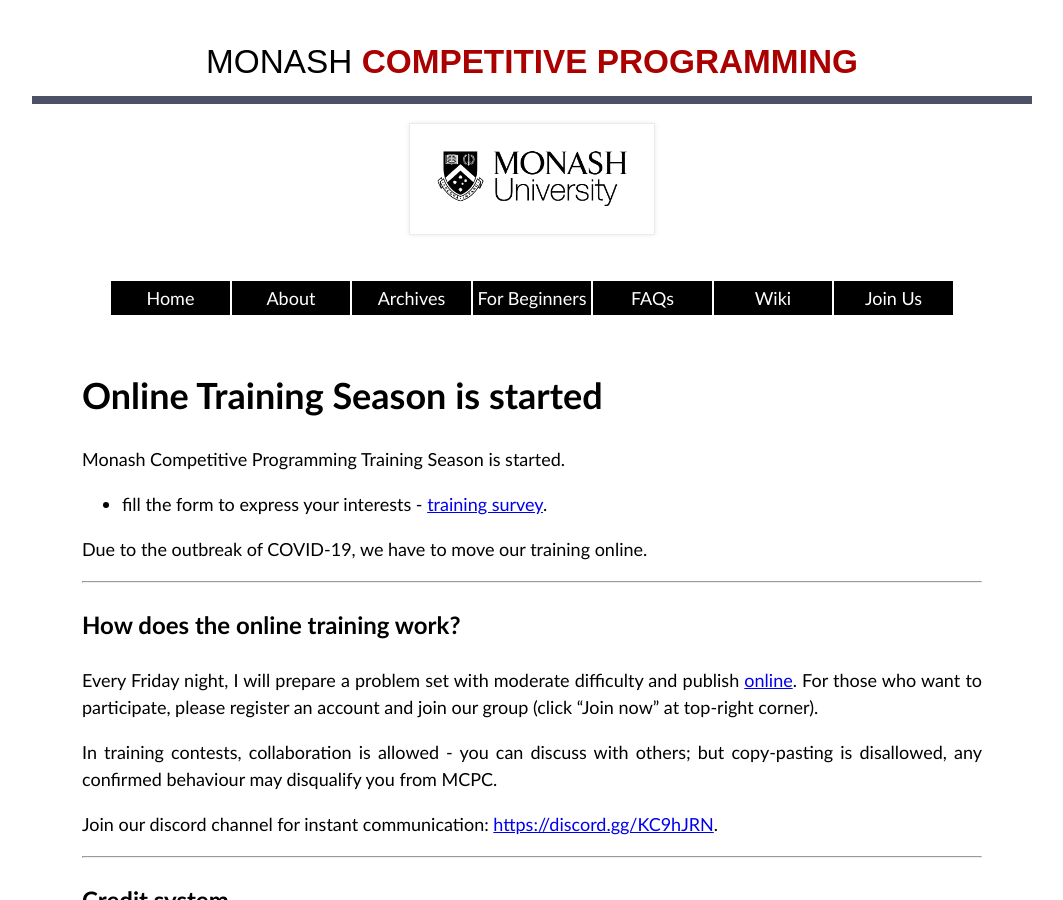
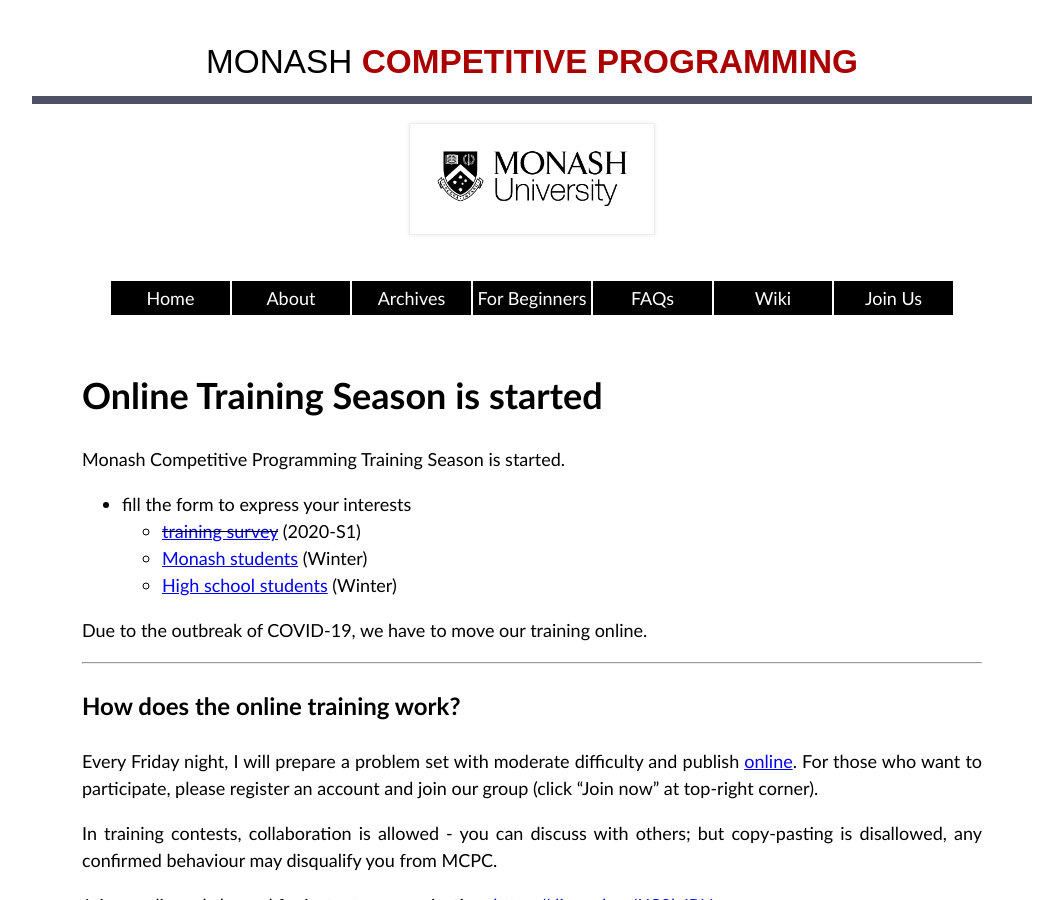
Before and after one commit to monash-programming-team/monash-programming-team.github.io, a Jekyll site: the page built from pages/training-2020S1.md, in a window 1280 px wide and 900 px high. Shown: the whole window, without its empty margins (128-1191 px from the left). Built offline with Jekyll 4.4.1, drawn with Linux system fonts in a browser that asks for light colours.

Commit message:
update form link

```diff
--- a/pages/training-2020S1.md
+++ b/pages/training-2020S1.md
@@ -7,7 +7,10 @@
 # Online Training Season is started
 
 Monash Competitive Programming Training Season is started.
-* fill the form to express your interests - [training survey](https://forms.gle/cYSeTNN3hFmQbChp8).
+* fill the form to express your interests
+  * ~~[training survey](https://forms.gle/cYSeTNN3hFmQbChp8)~~ (2020-S1)
+  * [Monash students](https://forms.gle/pdi66cHZi2xzNz2AA) (Winter)
+  * [High school students](https://forms.gle/iSDdMcoHvKKzTskt5) (Winter)
 
 Due to the outbreak of COVID-19, we have to move our training online.
 
```
